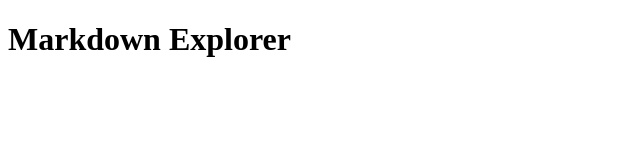
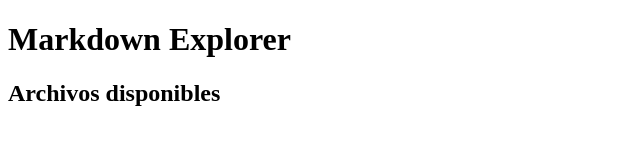
Before and after one commit to renzogeomar/Laboratorio-Programaci-n-Web-2-grupal-, a website: page Laboratorio 4(grupal)/index.html in a window 1280 px wide. Shown: the whole page, without its empty margins (0-640 px from the left). Drawn offline with Linux system fonts and the light colour scheme; files whose address does not match are found by name.

Commit message:
Primera seccion(archivos disponibles) html

```diff
--- a/Laboratorio 4(grupal)/index.html
+++ b/Laboratorio 4(grupal)/index.html
@@ -7,5 +7,9 @@
     </head>
     <body>
     <h1>Markdown Explorer</h1>
+    <section>
+        <h2>Archivos disponibles</h2>
+        <ul id="file-list"></ul>
+    </section>
     </body>
 </html>
```
